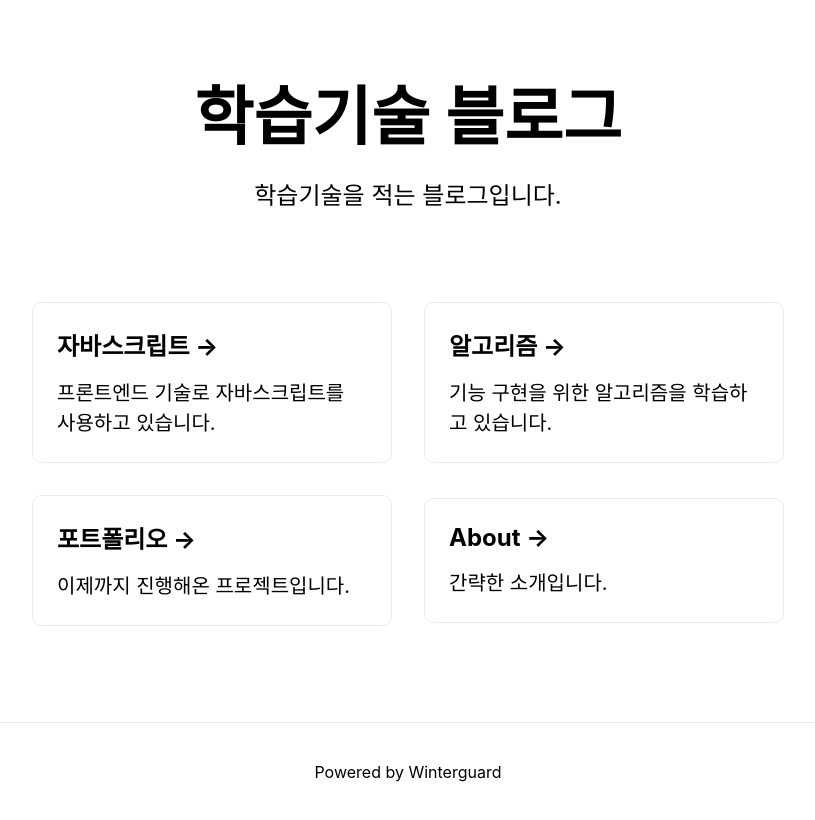
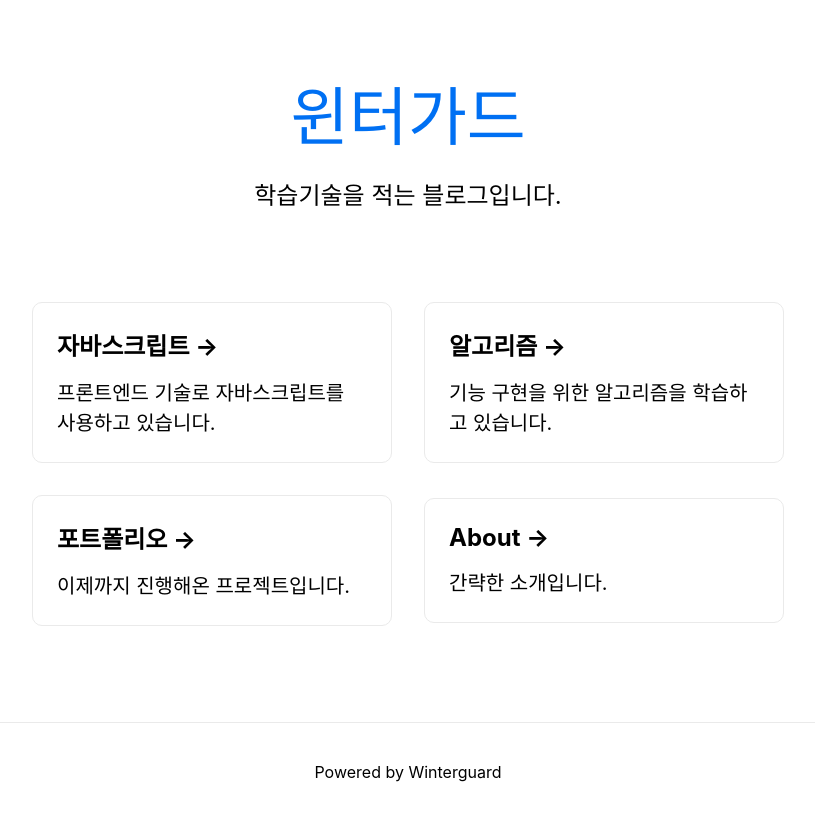
Before and after one commit to ProjectTavern/deprecated-winterguard.github.io, a Next.js app: page / in a window 1280 px wide. Shown: the whole page, without its empty margins (232-1047 px from the left). Built offline with nearby package versions, Linux system fonts and the light colour scheme.

Commit message:
organized main title

```diff
--- /dev/null
+++ b/components/organizations/MainTitle/index.js
@@ -0,0 +1,12 @@
+import { StyledMainTitle, StyledMainTitleLink, StyledMainTitleDescription } from './private.MainTitle.styled';
+
+const MainTitle = ({ title, description, href }) => (
+  <>
+    <StyledMainTitle>
+      <StyledMainTitleLink href={href}>{title}</StyledMainTitleLink>
+    </StyledMainTitle>
+    <StyledMainTitleDescription>{description}</StyledMainTitleDescription>
+  </>
+)
+
+export default MainTitle;
--- /dev/null
+++ b/components/organizations/MainTitle/private.MainTitle.styled.js
@@ -0,0 +1,27 @@
+import styled from 'styled-components'
+
+const StyledMainTitle = styled.div`
+  margin: 0;
+  line-height: 1.15;
+  font-size: 4rem;
+  text-align: center;
+`;
+
+const StyledMainTitleLink = styled.a`
+  color: #0070f3;
+  text-decoration: none;
+
+  &:hover,
+  &:focus,
+  &:active {
+    text-decoration: underline;
+  }
+`;
+
+const StyledMainTitleDescription = styled.p`
+  text-align: center;
+  line-height: 1.5;
+  font-size: 1.5rem;
+`;
+
+export { StyledMainTitle, StyledMainTitleLink, StyledMainTitleDescription };
--- a/components/organizations/index.js
+++ b/components/organizations/index.js
@@ -1,5 +1,7 @@
 import IndexCardList from './IndexCardList';
+import MainTitle from './MainTitle';
 
 export {
-  IndexCardList
+  MainTitle,
+  IndexCardList,
 }
--- a/pages/index.js
+++ b/pages/index.js
@@ -1,9 +1,13 @@
 import Head from 'next/head'
 import styles from '../styles/Home.module.css'
-import { IndexCardList } from '../components/organizations'
+import { MainTitle, IndexCardList } from '../components/organizations'
 
 export default function Home() {
-
+  const mainTitle = {
+    title: '윈터가드',
+    description: '학습기술을 적는 블로그입니다.',
+    href: 'https://winterguard.github.io/'
+  };
   const indexCards = [
     {
       title: '자바스크립트',
@@ -34,12 +38,7 @@ export default function Home() {
       </Head>
 
       <main className={styles.main}>
-        <h1 className={styles.title}>
-          학습기술 블로그
-        </h1>
-        <p className={styles.description}>
-          학습기술을 적는 블로그입니다.
-        </p>
+        <MainTitle {...mainTitle}/>
         <IndexCardList indexCards={indexCards} />
       </main>
 
--- a/styles/Home.module.css
+++ b/styles/Home.module.css
@@ -35,32 +35,7 @@
   align-items: center;
 }
 
-.title a {
-  color: #0070f3;
-  text-decoration: none;
-}
 
-.title a:hover,
-.title a:focus,
-.title a:active {
-  text-decoration: underline;
-}
-
-.title {
-  margin: 0;
-  line-height: 1.15;
-  font-size: 4rem;
-}
-
-.title,
-.description {
-  text-align: center;
-}
-
-.description {
-  line-height: 1.5;
-  font-size: 1.5rem;
-}
 
 .code {
   background: #fafafa;
```
Also changed, not shown: 1 other file (tests, documents, lock files or other folders).
